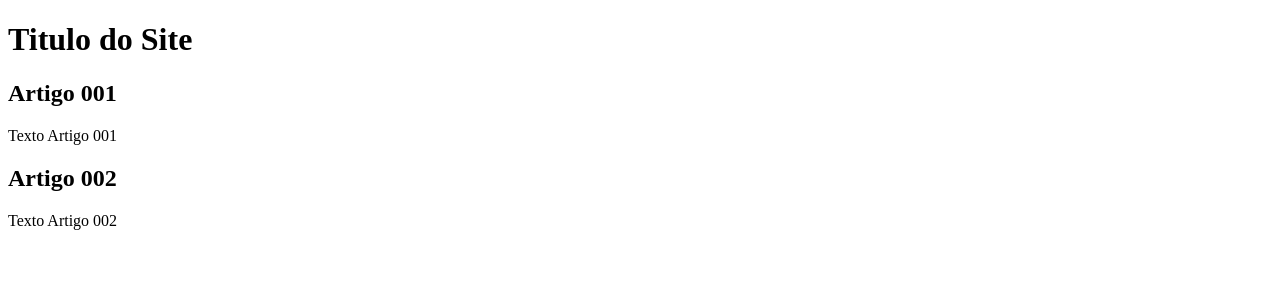
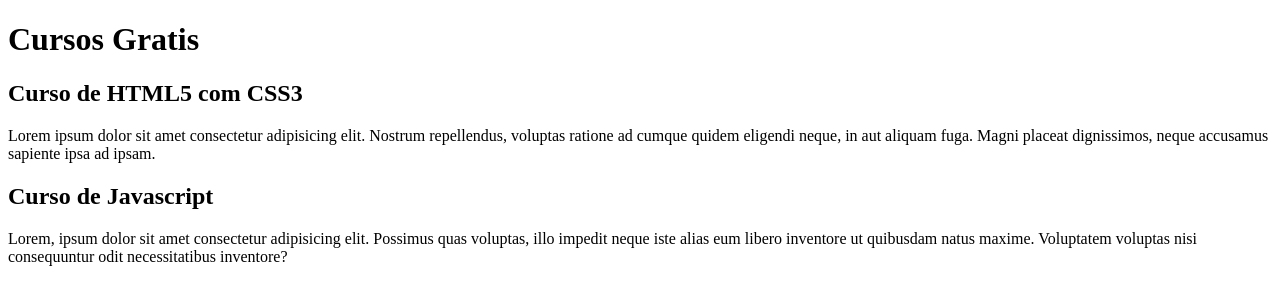
Before and after one commit to llmarcelo/projeto-site, a plain HTML site: page index.html in a window 1280 px wide. Drawn offline with Linux system fonts and the light colour scheme.

Commit message:
comecei a escrever o conteudo

```diff
--- a/index.html
+++ b/index.html
@@ -9,15 +9,15 @@
 <body>
     <main>
         <header>
-            <h1>Titulo do Site</h1>
+            <h1>Cursos Gratis</h1>
         </header>
         <article>
-            <h2>Artigo 001</h2>
-            <p>Texto Artigo 001</p>
+            <h2>Curso de HTML5 com CSS3</h2>
+            <p>Lorem ipsum dolor sit amet consectetur adipisicing elit. Nostrum repellendus, voluptas ratione ad cumque quidem eligendi neque, in aut aliquam fuga. Magni placeat dignissimos, neque accusamus sapiente ipsa ad ipsam.</p>
         </article>
         <article>
-            <h2>Artigo 002</h2>
-            <p>Texto Artigo 002</p>
+            <h2>Curso de Javascript</h2>
+            <p>Lorem, ipsum dolor sit amet consectetur adipisicing elit. Possimus quas voluptas, illo impedit neque iste alias eum libero inventore ut quibusdam natus maxime. Voluptatem voluptas nisi consequuntur odit necessitatibus inventore?</p>
         </article>
     </main>
 </body>
```
